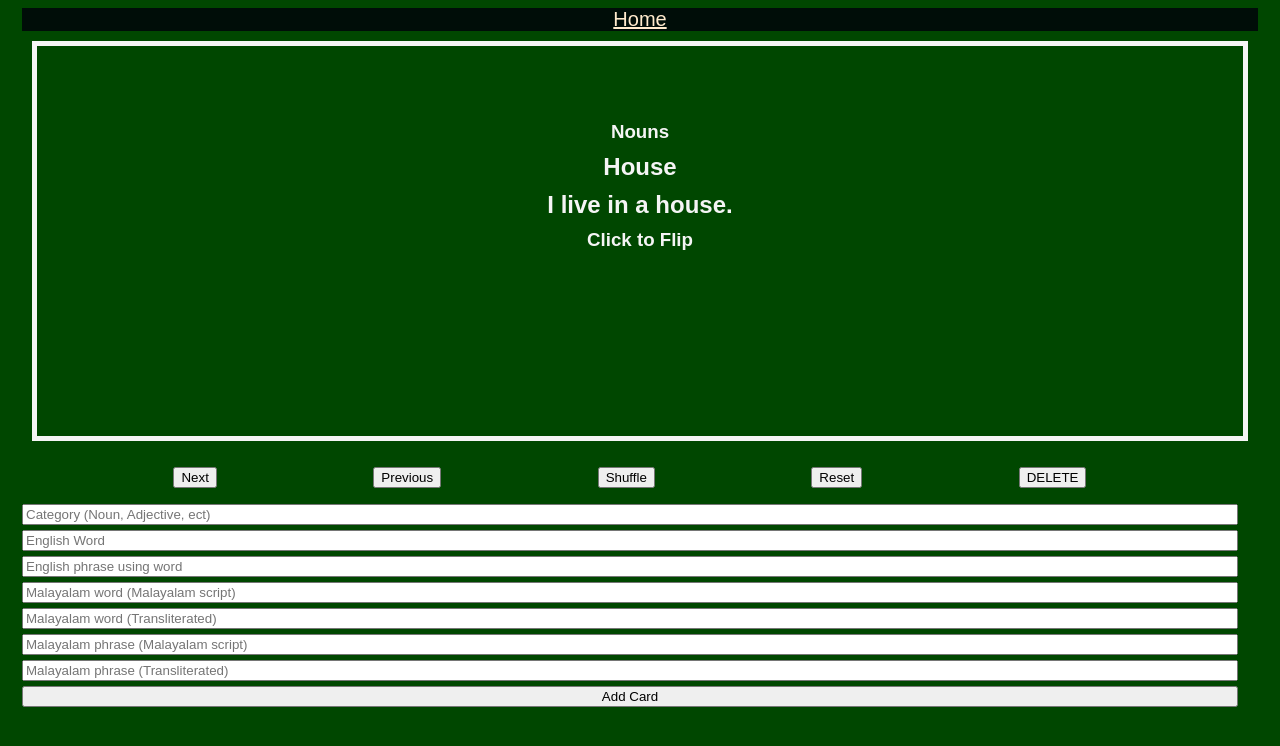
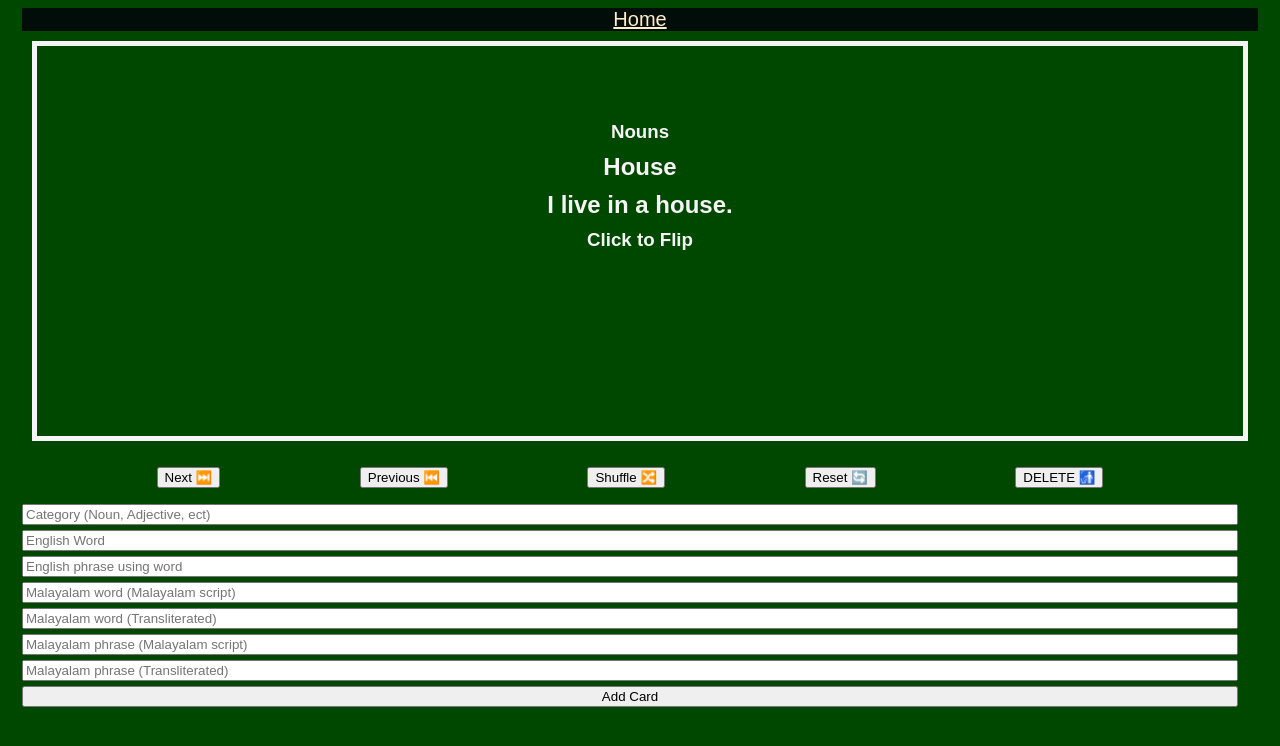
Before and after one commit to wslider/malayalam-explorer-experimental, a website: page public/flashcards.html in a window 1280 px wide. Drawn offline with nearby package versions, Linux system fonts and the light colour scheme; no server answers.

Commit message:
added emoji icons for buttons

```diff
--- a/public/flashcards.html
+++ b/public/flashcards.html
@@ -31,11 +31,11 @@
         </div>
 
         <div class="cardButtons" id="cardButtons">
-            <button id="nextButton">Next</button>
-            <button id="prevButton">Previous</button>
-            <button id="shuffleButton">Shuffle</button>
-            <button id="resetButton">Reset</button>
-            <button id="deleteButton">DELETE</button>
+            <button id="nextButton">Next ⏭️</button>
+            <button id="prevButton">Previous ⏮️</button>
+            <button id="shuffleButton">Shuffle 🔀</button>
+            <button id="resetButton">Reset 🔄️</button>
+            <button id="deleteButton">DELETE 🚮</button>
         </div>
 
         <form id="newCardForm">
```
